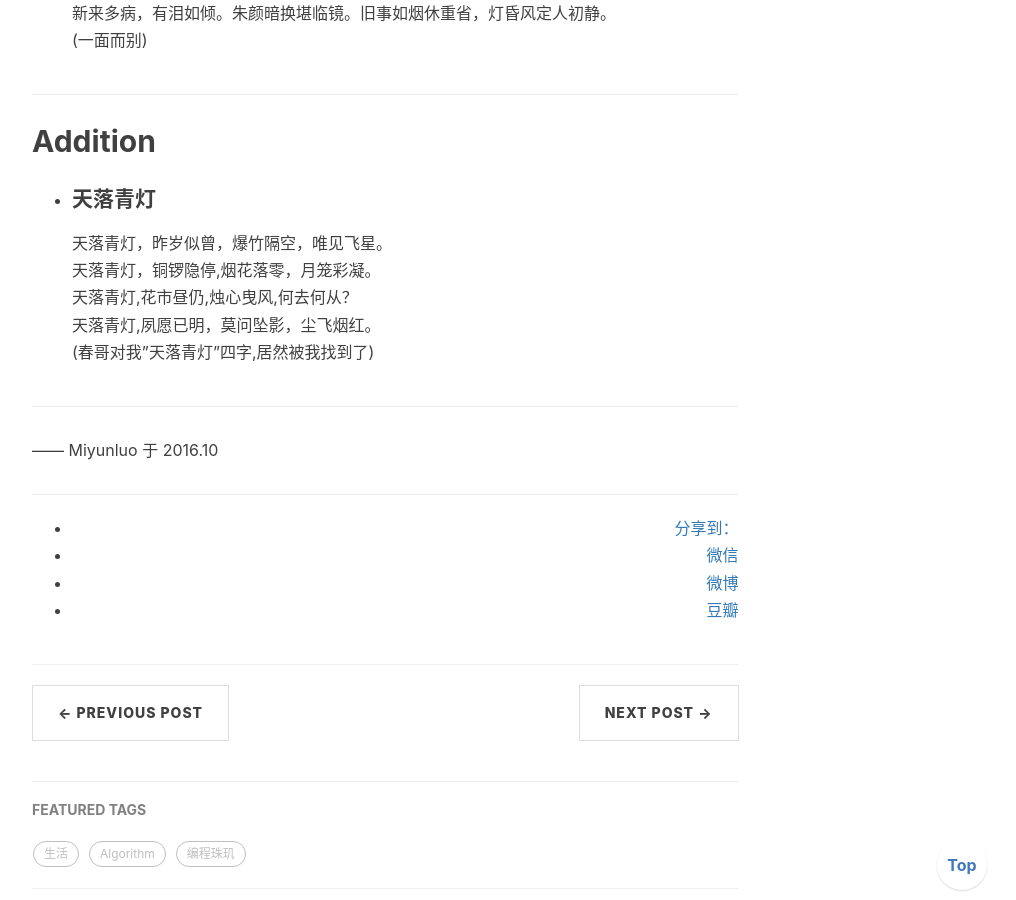
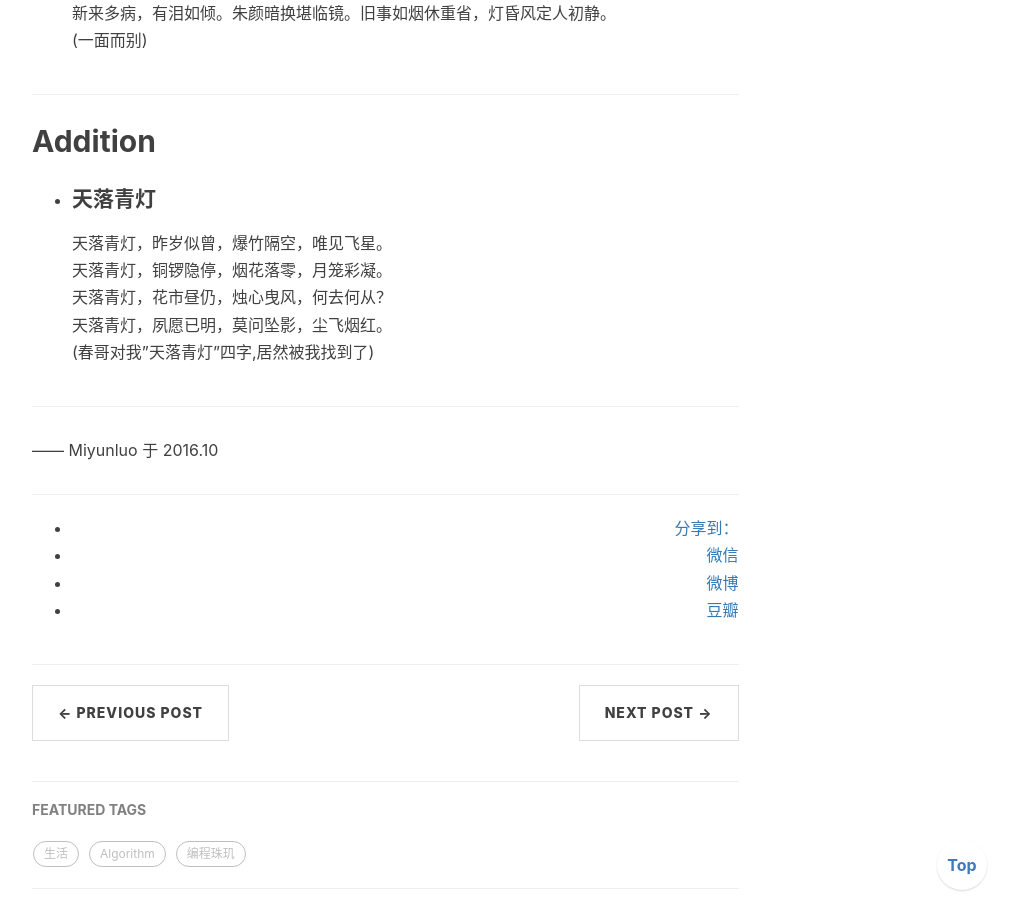
Before and after one commit to miyunluo/miyunluo.github.io, a Jekyll site: the page built from _posts/2016-10-03-poem.markdown, in a window 1280 px wide and 900 px high, scrolled down 1931 px. Shown: the whole window, without its empty margins (233-1249 px from the left). Built offline with Jekyll 4.4.1, drawn with Linux system fonts in a browser that asks for light colours; nearby versions of some CDN libraries; comment, search, counter and statistics services are not loaded.

```diff
--- a/_posts/2016-10-03-poem.markdown
+++ b/_posts/2016-10-03-poem.markdown
@@ -71,9 +71,9 @@ tags:
 
 - #### 天落青灯
 天落青灯，昨岁似曾，爆竹隔空，唯见飞星。<br>
-天落青灯，铜锣隐停,烟花落零，月笼彩凝。<br>
-天落青灯,花市昼仍,烛心曳风,何去何从？<br>
-天落青灯,夙愿已明，莫问坠影，尘飞烟红。<br>
+天落青灯，铜锣隐停，烟花落零，月笼彩凝。<br>
+天落青灯，花市昼仍，烛心曳风，何去何从？<br>
+天落青灯，夙愿已明，莫问坠影，尘飞烟红。<br>
 (春哥对我"天落青灯"四字,居然被我找到了)
 
 
```
